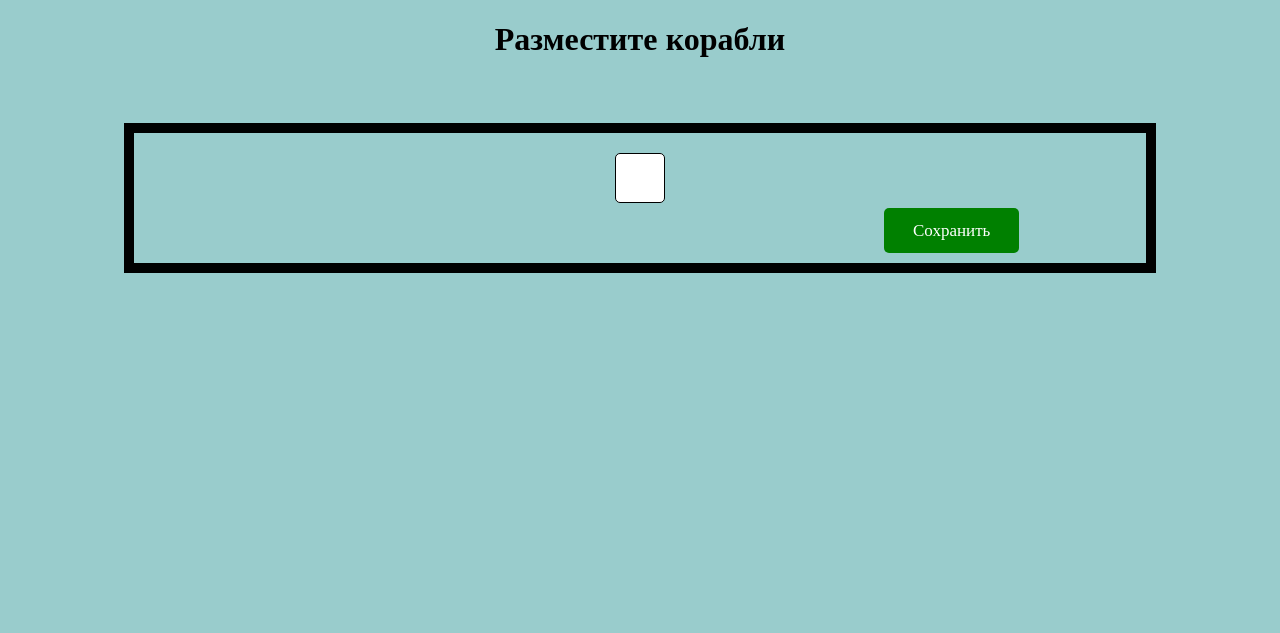
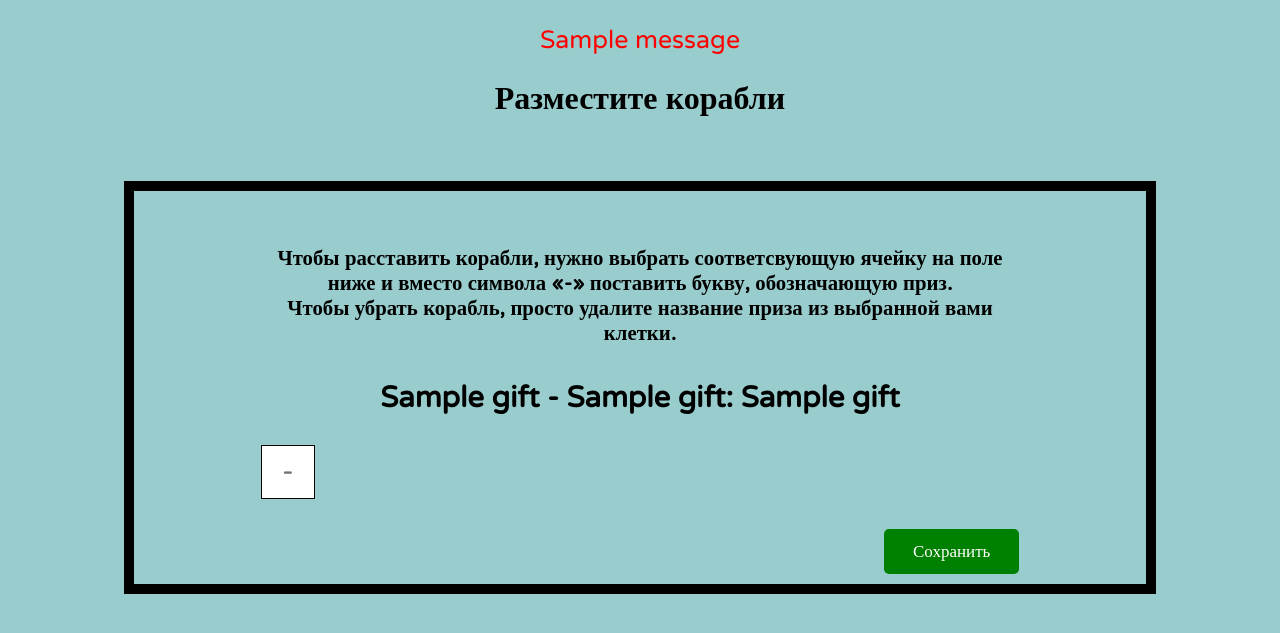
Before and after one commit to JLirik/sEA_battLe, a Flask app: template Новая папка/templates/index.html in a window 1280 px wide. Shown: the top 633 px of the page. Run offline with Flask 3, Linux system fonts and the light colour scheme; the template is opened without the code that fills it: most values are stand-ins (such as "Sample title", 1, 10 or a date in 2020); one stand-in notice (Sample message) is shown.

Commit message:
mega duper puper commit

```diff
--- a/Новая папка/main_front.py
+++ b/Новая папка/main_front.py
@@ -79,10 +79,34 @@ def admin_main():
         tmp = int(len(data) ** 0.5)
         for i in range(0, len(data), tmp):
             a += data[i:i + tmp] + '\n'
-        print(a)
-        add_field(a.strip(), {}, 'gg')
+        print(a, 124353)
+        add_field(a.strip(), {}, 'Карта 228')
         print(123)
         return True
+
+    def check(map_1):
+        n = len(map_1)
+        for y in range(n):
+            for x in range(n):
+                if map_1[y][x] != "-":
+                    if x < n - 1:
+                        if map_1[y][x + 1] != "-":
+                            return True
+                        if y < n - 1:
+                            if map_1[y + 1][x] != "-":
+                                return True
+                            if map_1[y + 1][x + 1] != "-":
+                                return True
+                        if y > 0:
+                            if map_1[y - 1][x] != "-":
+                                return True
+                            if map_1[y - 1][x + 1] != "-":
+                                return True
+                    elif y < n - 1 and map_1[y + 1][x] != "-":
+                        return True
+                    elif y > 0 and map_1[y - 1][x] != "-":
+                        return True
+        return False
 
     def add_user(name, field, number):
         add_user_to_field(name, field, number)
@@ -94,14 +118,32 @@ def admin_main():
     login = request.args.get('login')
     number = request.args.get('tentacles')
     print(name, 234578)
-    print(data, 456787656789)
+    print(data, field)
     print(number, 'wqewqe')
     if not login:
         return redirect('/')
     if data:
-        data = request.args.get('data')
-        post_game(data)
-        return redirect(url_for('admin_main', login=login))
+        data = request.args.get('data').replace(' ', '-')
+
+        gift_lst = []
+        b = ''
+        tmp = int(len(data) ** 0.5)
+        for i in range(0, len(data), tmp):
+            b += data[i:i + tmp] + '\n'
+        size = len(b.split('\n')[:-1])
+
+        if check(b.split('\n')[:-1]):
+            flash('Нельзя ставить два корабля рядом')
+            return render_template('index.html', style=url_for('static', filename='css/css_for_reg.css'),
+                                   gifts=gift_lst, size=size, login=login)
+
+        if data.count('-') != len(data):
+            post_game(data)
+            return redirect(url_for('admin_main', login=login))
+
+        flash('Нельзя создать карту без кораблей!')
+
+        return render_template('index.html', style=url_for('static', filename='css/css_for_reg.css'), gifts=gift_lst, size=size, login=login)
     if name and field:
         name = request.args.get('name')
         field = request.args.get('field')
@@ -187,8 +229,12 @@ def get_index():
     form = SizeForm()
     login = request.args.get('login')
     print(login, 2)
+
     if form.validate_on_submit():
         size = form.size.data
+        if not (2 <= size <= 15):
+            flash('Размер поля должен быть от 2 до 15 клеток!')
+            return render_template('home.html', form=form, login=login)
         return redirect(url_for('game', size=size, login=login))
 
 
@@ -207,8 +253,8 @@ def game(size):
     print(login, 123)
     if not login:
         return redirect('/')
-    return render_template('index.html', style=url_for('static', filename='css/css_for_reg.css'), size=size, login=login)
-
+    gift_lst = []
+    return render_template('index.html', style=url_for('static', filename='css/css_for_reg.css'), gifts=gift_lst, size=size, login=login)
 
 
 @app.route('/user/maps', methods=['GET'])
@@ -274,7 +320,10 @@ def usr_playground():
             local_map = get_field(map_id)
             converted = local_map[1].split('\n')
             print(converted)
-
+            f = 0
+            counter = data.count('#')
+            flash(f'Выстрелов вы совершили: {counter}')
+            flash('Среди которых:')
             for y in range(len(converted)):
                 for x in range(len(converted)):
                     if converted[y][x] == '-' and new_map[y][x] == '#':
@@ -284,11 +333,14 @@ def usr_playground():
                     elif converted[y][x] == '#':
                         pass
                     elif converted[y][x] not in ('#', '-') and new_map[y][x] == '#':
+                        flash(f'Вы выйграли ~Дальше надо из БД достать приз~')
                         print('Вы попали!')
+                        f = 1
                         row = list(converted[y])
                         row[x] = '#'
                         converted[y] = ''.join(row)
-
+            if f == 0:
+                flash('Вы ни разу не попали')
             to_bd = '\n'.join(converted)
             nothing = save_map_ch(map_id, to_bd, new_dict)
             return redirect(url_for('usr_maps', login=logn))
--- a/Новая папка/sqll.py
+++ b/Новая папка/sqll.py
@@ -98,7 +98,7 @@ def add_user_to_field(login, field_id, shots):
     users = cur.execute("""SELECT field_users FROM fields
                                WHERE field_id=?""", (field_id,)).fetchone()[0]
     a = json.loads(users)
-    a[login] = shots
+    a[login] = int(shots)
     cur.execute("""UPDATE fields SET field_users = ? WHERE field_id=?
                         """, (json.dumps(a), field_id,))
     con.commit()
--- a/Новая папка/static/script1.js
+++ b/Новая папка/static/script1.js
@@ -1,17 +1,34 @@
-$(document).ready(function() {
-            $('.button').click(function() {
-                $(this).toggleClass('clicked');
-            });
+//$(document).ready(function() {
+//            $('.button').click(function() {
+//                $(this).toggleClass('clicked');
+//            });
+//
+//            $('#save').click(function() {
+//                var data = '';
+//                $('.button').each(function() {
+//                    if ($(this).hasClass('clicked')) {
+//                        data += 'k';
+//                    } else {
+//                        data += '-';
+//                    }
+//                });
+//                $('input[name=data]').val(data.trim());
+//            });
+//        });
 
-            $('#save').click(function() {
-                var data = '';
-                $('.button').each(function() {
-                    if ($(this).hasClass('clicked')) {
-                        data += 'k';
-                    } else {
-                        data += '-';
-                    }
-                });
-                $('input[name=data]').val(data.trim());
-            });
-        });
+
+document.querySelector('.saver').onclick = Field_reader;
+
+function Field_reader() {
+    var data = '';
+
+    $('.total').find('.input-text').each(function() {
+        let qq = ($(this).val());
+        if (qq == '') {
+            qq = '-'
+        }
+        data += qq
+    });
+
+    $('input[name=data]').val(data.trim());
+}
--- a/Новая папка/templates/index.html
+++ b/Новая папка/templates/index.html
@@ -21,17 +21,41 @@
     <script src="https://code.jquery.com/jquery-3.6.0.min.js"></script>
 
 </head>
+
+{% with messages = get_flashed_messages() %}
+		 {% if messages %}
+		  <ul class="ul_cl">
+		  {% for message in messages %}
+			<li>{{ message }}</li>
+		  {% endfor %}
+		  </ul>
+		 {% endif %}
+		{% endwith %}
 <body>
     <h1>Разместите корабли</h1>
     <div class="box-1">
+
+        <h5>Чтобы расставить корабли, нужно выбрать соответсвующую ячейку на поле ниже и вместо символа <b>«-»</b> поставить букву, обозначающую приз.<br>Чтобы убрать корабль, просто удалите название приза из выбранной вами клетки.</h5>
+
+        {% if not gifts: %}
+            <h5>Пока что вы не добавили призы. Вернитесь назад и создайте их.</h5>
+        {% else: %}
+            {% for e in gifts %}
+                <h3>{{ e[2] }} - {{ e[1] }}: {{ e[3] }}</h3>
+            {% endfor %}
+        {% endif %}
+
     <form method="post" action="/game/{{ size }}">
         <input type="hidden" name="login" id="log" value="{{ login }}" />
-        <div style="display: inline-block;">
+        <div style="display:grid; align-items: center;">
+            {% for i in range(size) %}
+                <div style="display: flex;">
+                    {% for j in range(size) %}
+                    <div class="total">
+                        <input class="input-text" type="text" id="name" placeholder="-" style="height: 50px; width: 50px; border: 1px solid black; text-align: center; font-size: 30px;" maxlength="1">
+                    </div>
 
-            {% for i in range(size) %}
-                <div>
-                    {% for j in range(size) %}
-                        <button class="button" value="{{ i }}-{{ j }}" type="button"></button>
+<!--                        <button class="button" value="{{ i }}-{{ j }}" type="button"></button>-->
                     {% endfor %}
                 </div>
             {% endfor %}
@@ -42,7 +66,7 @@
         <form action="/admin/main" method="get" >
             <input type="hidden" name="login" id="log" value="{{ login }}" />
             <input type="hidden" name="data" id="log1" />
-            <button id="save" class="button1" type="submit" style="width:135px;height:45px;cursor:pointer">Сохранить</button>
+            <button id="save" class="button1 saver" type="submit" style="width:135px;height:45px;cursor:pointer">Сохранить</button>
         </form>
     </div>
     </div>
--- a/Новая папка/templates/user_maps.html
+++ b/Новая папка/templates/user_maps.html
@@ -7,7 +7,7 @@
     {% if messages %}
           <ul class="ul_cl">
           {% for message in messages %}
-            <li>{{ message }}</li>
+            <li style="color: Yellow;">{{ message }}</li>
           {% endfor %}
           </ul>
     {% endif %}
```
Also changed, not shown: Новая папка/templates/home.html (+10 -0 lines), Новая папка/predprof.db.
